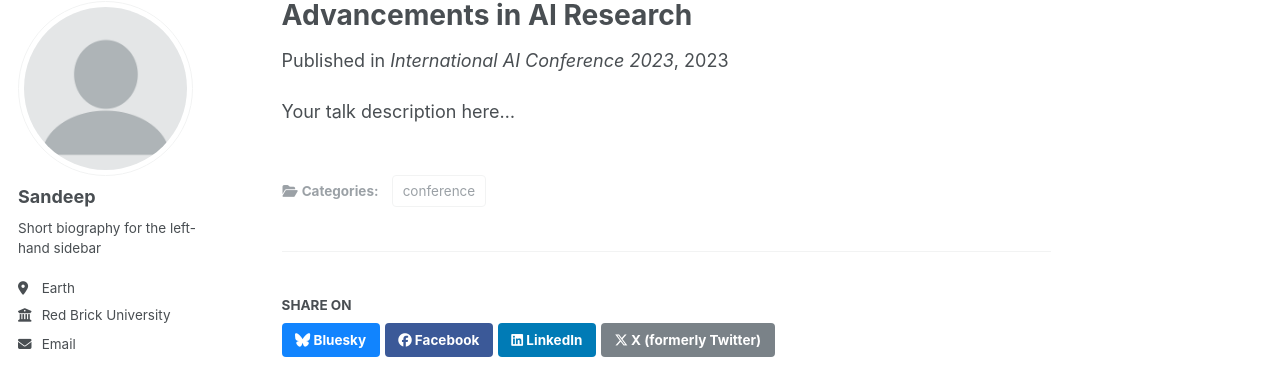
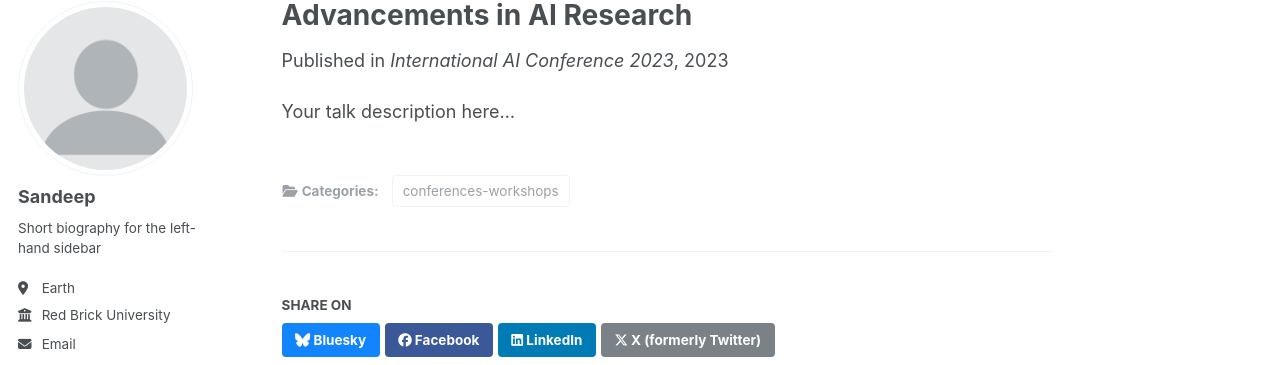
Before and after one commit to sandeepkajal912/sandeepkajal912.github.io, a Jekyll site: the page built from _conferences_workshops/conference.md, in a window 1280 px wide. Shown: the part 98-463 px from the top of the page. Built offline with Jekyll 4.4.1, drawn with Linux system fonts in a browser that asks for light colours; some web fonts are replaced.

Commit message:
Update conference.md

```diff
--- a/_conferences_workshops/conference.md
+++ b/_conferences_workshops/conference.md
@@ -3,7 +3,7 @@ title: "Advancements in AI Research"
 venue: "International AI Conference 2023"
 permalink: /conferences-workshops/2009-10-01-paper-title-number-1
 date: 2023-05-15
-category: conference
+category: conferences-workshops
 slides: /assets/slides/ai-2023.pdf
 location: Virtual
 ---
```
